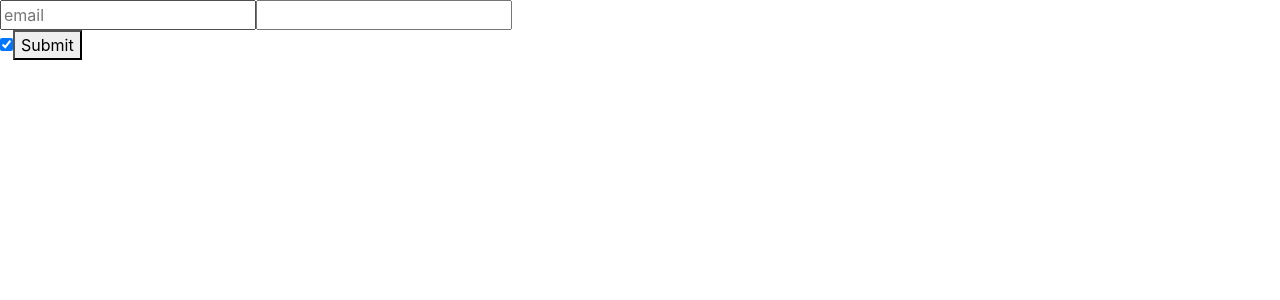
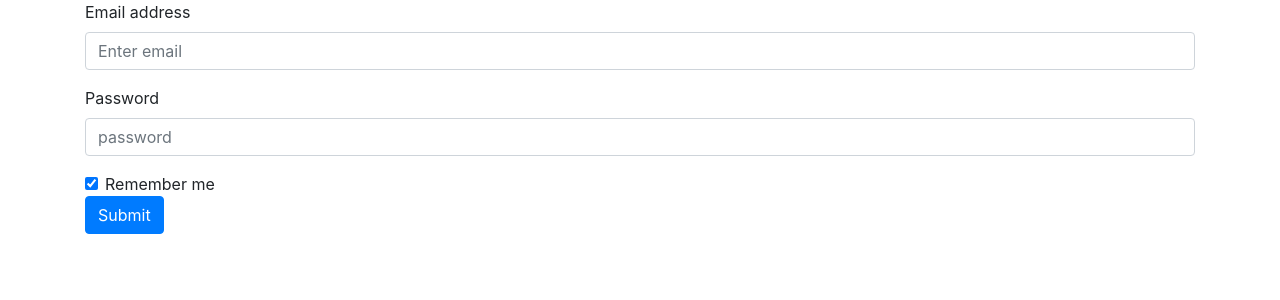
Before and after one commit to jkubacki/benztown-frontend, a React (Create React App) app: page / in a window 1280 px wide. Shown: the top 300 px of the page. Built offline with nearby package versions, Linux system fonts and the light colour scheme; what axios-cancel would draw is missing.

Commit message:
Add bootstrap styles to login form

```diff
--- a/src/components/LoginForm.js
+++ b/src/components/LoginForm.js
@@ -19,30 +19,39 @@
 
     return(
       <form onSubmit={handleSubmit(this.handleSubmit)}>
-        <div>
+        <div className="form-group">
+          <label>Email address</label>
           <Field
             label="email"
-            placeholder="email"
+            placeholder="Enter email"
             name="email"
             type="email"
             component="input"
+            className="form-control"
           />
+        </div>
+        <div className="form-group">
+          <label>Password</label>
           <Field
             label="password"
+            placeholder="password"
             name="password"
             type="password"
             component="input"
+            className="form-control"
           />
         </div>
-        <div>
+        <div className="form-check">
           <Field
             label="Remember me"
             type="checkbox"
             name="remember"
             component="input"
+            className="form-check-input"
           />
-          <button type="submit">Submit</button>
+          <label className="form-check-label">Remember me</label>
         </div>
+        <button type="submit" className="btn btn-primary">Submit</button>
       </form>
     )
   }
--- a/src/views/Homepage/index.js
+++ b/src/views/Homepage/index.js
@@ -11,7 +11,7 @@
 
 function Homepage({ isLoggedIn }) {
   return (
-    <div>
+    <div className="container">
       {isLoggedIn && <ElementList />}
       {!isLoggedIn && <LoginForm />}
     </div>
```
